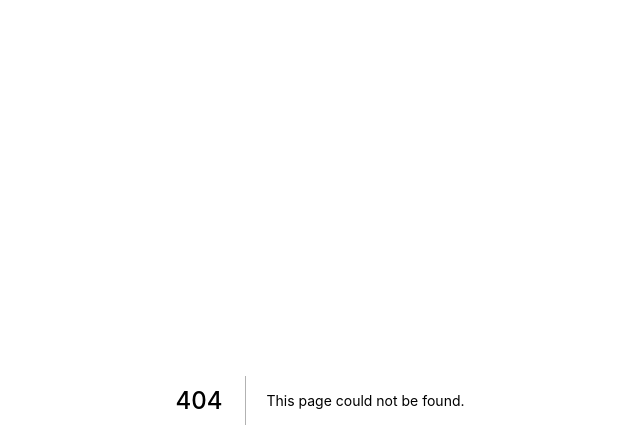
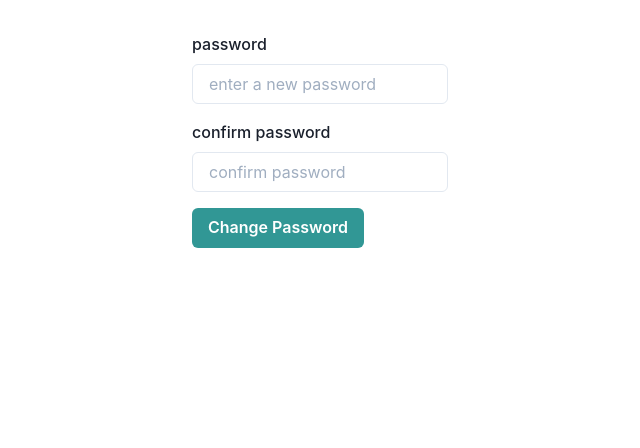
Before and after one commit to ghozt777/graphql-practice, a Next.js app in the folder client/: page /change-password/1 in a window 1280 px wide. Before the commit this address had no page. Shown: the top 448 px of the page, without its empty margins (320-960 px from the left). Built offline with nearby package versions, Linux system fonts and the light colour scheme.

Commit message:
feat : user can change password

```diff
--- /dev/null
+++ b/client/src/pages/change-password/[token].tsx
@@ -0,0 +1,75 @@
+import { Box, Button, Flex } from "@chakra-ui/react";
+import { Form, Formik } from "formik";
+import { NextPage } from "next";
+import { InputField } from "../../components/InputField";
+
+const ChangePassword: NextPage<{ token: string }> = ({ token }) => {
+  console.log(token);
+  return (
+    <Flex
+      h={"100vh"}
+      w={"100vw"}
+      alignItems={"flex-start"}
+      justifyContent={"center"}
+    >
+      <Formik
+        initialValues={{ password: "", confirmPassword: "" }}
+        onSubmit={(values, { setErrors }) => {
+          if (values.password.length < 8) {
+            setErrors({
+              password: "password length must be greater than 8 characters !",
+            });
+            return;
+          }
+          if (values.password !== values.confirmPassword) {
+            setErrors({
+              confirmPassword: "the passwords don't match !",
+            });
+            return;
+          }
+        }}
+      >
+        {({ values, handleChange, isSubmitting }) => (
+          <Form>
+            <Box mt={"8"}>
+              <InputField
+                width={"20vw"}
+                name="password"
+                label="password"
+                placeholder="enter a new password"
+                type={"password"}
+              />
+            </Box>
+            <Box mt={4}>
+              <InputField
+                width={"20vw"}
+                name="confirmPassword"
+                label="confirm password"
+                placeholder="confirm password"
+                type={"password"}
+              />
+            </Box>
+            <Button
+              mt={4}
+              colorScheme="teal"
+              size="md"
+              type="submit"
+              isLoading={isSubmitting}
+            >
+              Change Password
+            </Button>
+          </Form>
+        )}
+      </Formik>
+    </Flex>
+  );
+};
+
+ChangePassword.getInitialProps = ({ query }) => {
+  // this is get the token from the query and then pass it as props to the component
+  return {
+    token: query.token as string,
+  };
+};
+
+export default ChangePassword;
--- a/client/src/pages/login.tsx
+++ b/client/src/pages/login.tsx
@@ -3,7 +3,6 @@ import { Box, Button } from "@chakra-ui/react";
 import { Formik, Form } from "formik";
 import { InputField } from "../components/InputField";
 import { useLoginMutation } from "../generated/graphql";
-import { Toast, errorToast, successToast } from "../components/Toast";
 import { useRouter } from "next/router";
 import { toErrorMap } from "../utils/toErrorMap";
 import { withUrqlClient } from "next-urql";
@@ -29,7 +28,6 @@ const Login: React.FC<registerProps> = ({}) => {
   };
   return (
     <Wrapper variant="small">
-      <Toast />
       <Formik
         initialValues={{ usernameOrEmail: "", password: "" }}
         onSubmit={(values, { setErrors }) => handleSubmit(values, setErrors)}
```
Also changed, not shown: 7 other files (tests, documents, lock files or other folders).
